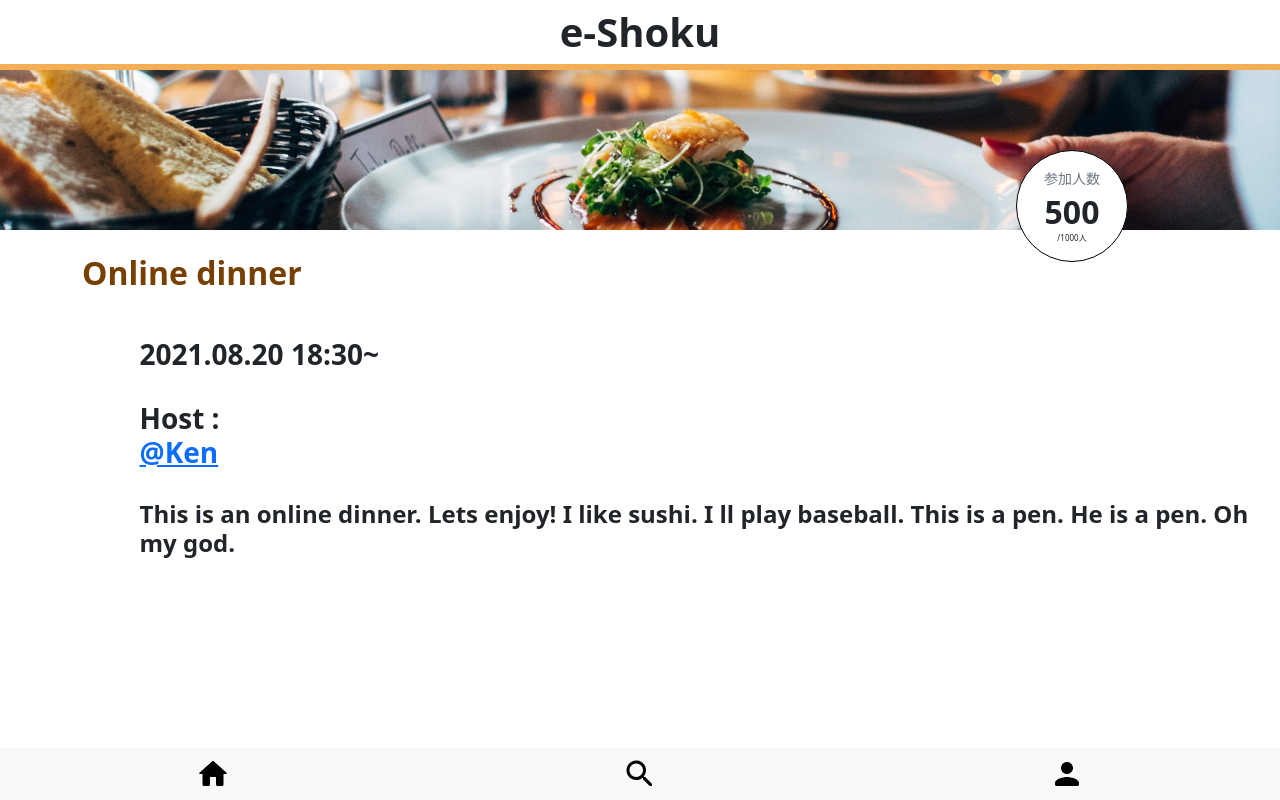
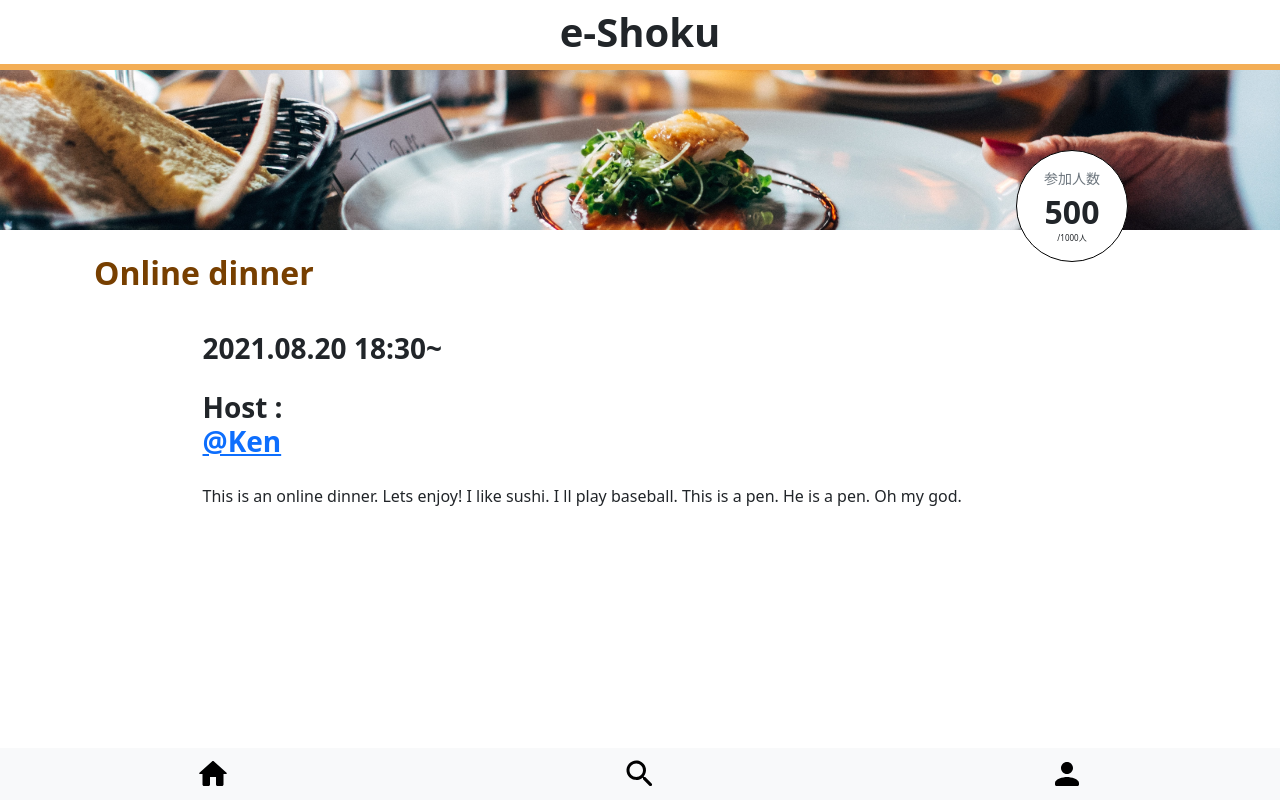
Before and after one commit to ryoheinan/e-shoku-webapp, a Next.js app: page /room in a window 1280 px wide. Built offline with nearby package versions, Linux system fonts and the light colour scheme.

Commit message:
Shaped tsx & scss

```diff
--- a/pages/room.tsx
+++ b/pages/room.tsx
@@ -35,7 +35,7 @@ const Room: NextPage = () => {
         </div>
       </div>
 
-      <section>
+      <section className="container">
         <div className={styles.title}>
           <h2 className="container">Online dinner</h2>
         </div>
@@ -45,17 +45,17 @@ const Room: NextPage = () => {
           </div>
           <div className={styles.host}>
             <h3>
-              Host :{' '}
+              Host :
               <div className={styles.username}>
                 <a href="#">@Ken</a>
               </div>
             </h3>
           </div>
           <div className={styles.text}>
-            <h4>
+            <p>
               This is an online dinner. Lets enjoy! I like sushi. I ll play
               baseball. This is a pen. He is a pen. Oh my god.
-            </h4>
+            </p>
           </div>
         </div>
       </section>
--- a/styles/room.module.scss
+++ b/styles/room.module.scss
@@ -30,7 +30,7 @@
 }
 
 .details {
-  padding: 2% 0% 0% 10%;
+  padding: 2% 10% 0% 10%;
 }
 
 .schedule {
```
